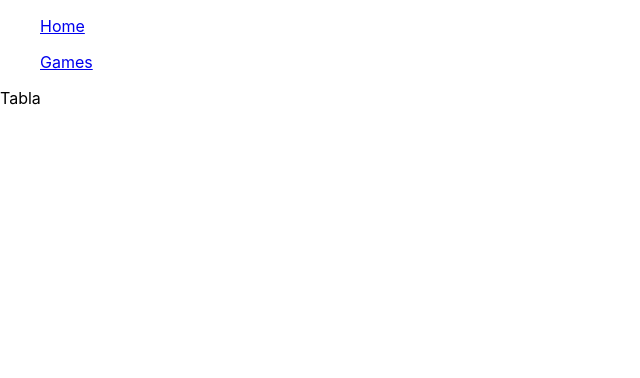
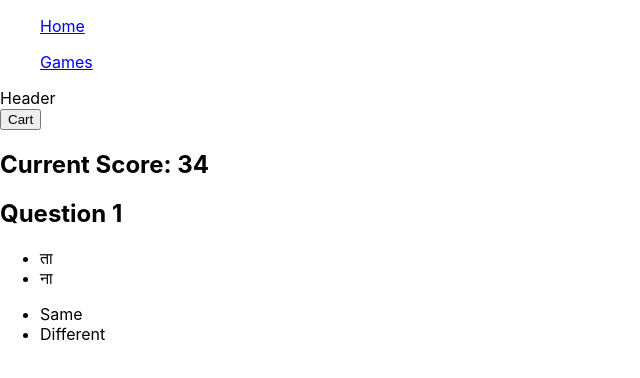
Before and after one commit to Seraphits/game-design-class, a React (Create React App) app: page /games/tabla in a window 1280 px wide. Shown: the top 378 px of the page, without its empty margins (0-640 px from the left). Built offline with nearby package versions, Linux system fonts and the light colour scheme.

Commit message:
Tabla letters

```diff
--- a/src/App.js
+++ b/src/App.js
@@ -5,7 +5,7 @@ import FlashCard from './Game/FlashCards/001/FlashCardsPage'
 import FloppyBird from './Game/FloppyBird/001/FloppyBird'
 import MemoryGamePage from './Game/Memory/001/MemoryGamePage'
 import MemoryGamePage2 from './Game/Memory/002'
-import { Tabla } from './Game/Tabla/index.tsx'
+import { Tabla } from './Game/Tabla'
 // import MemoryGamePage3 from './Game/Memory/003/MemoryGamePage'
 import Header from './Layout/Header'
 import AddingData from './Pages/AddingData'
--- a/src/Game/Tabla/Data.tsx
+++ b/src/Game/Tabla/Data.js
@@ -48,3 +48,5 @@ const Tabla_Sounds = [
     "hindi": "घ"
   }
 ]
+
+export default Tabla_Sounds;
--- /dev/null
+++ b/src/Game/Tabla/Header.js
@@ -0,0 +1,10 @@
+import React, { Fragment } from 'react'
+
+export const Header = (props) => {
+  return (
+    <Fragment>
+      <div>Header</div>
+      <button>Cart</button>
+    </Fragment>
+  )
+}
--- /dev/null
+++ b/src/Game/Tabla/index.js
@@ -0,0 +1,52 @@
+import React, { useState } from 'react';
+import styled from 'styled-components';
+import TablaData from "./Data";
+import { Header } from './Header';
+
+export const Tabla = () => {
+  console.log("tabla" + TablaData);
+  console.log(TablaData);
+  const sounds = TablaData;
+  console.log("sounds" + sounds);
+  console.log(sounds);
+ const [showFinalResults, setFinalResults] = useState(false);
+ const [score, setScore] = useState(34);
+ const [currentSounds1, setCurrentSound1] = useState(0);
+ const [currentSounds2, setCurrentSound2] = useState(1);
+  return (
+    <div>
+      {/* Header */}
+      <Header/>
+      {/* Current Score */}
+      <h2>Current Score: {score}</h2>
+
+      { showFinalResults ? (
+        // {/* Final Results Card */}
+        <div>
+          <h2>Final Results</h2>
+          <h3>1 out of 5 correct - (20%)</h3>
+          <button>play again</button>
+        </div>)
+    :
+        (
+          // {/* Question card */}
+          <div className='question-card'>
+            <h2>Question 1</h2>
+            <ul>
+              <li><div>{sounds[currentSounds1].hindi}</div></li>
+              <li><div>{sounds[currentSounds2].hindi}</div></li>
+            </ul>
+            <ul>
+              <li><div>Same</div></li>
+              <li><div>Different</div></li>
+            </ul>
+          </div>
+        )
+    }
+
+
+
+
+    </div>
+  )
+}
--- a/src/Game/Tabla/index.tsx
+++ /dev/null
@@ -1,11 +0,0 @@
-import React from 'react';
-import styled from 'styled-components';
-import TablaData from "./Data";
-
-export const Tabla = () => {
-  // console.log(TablaData);
-  // const
-  return (
-    <div>Tabla</div>
-  )
-}
```
Also changed, not shown: src/Game/Tabla/FinalResults.js (added, +7 -0 lines).
